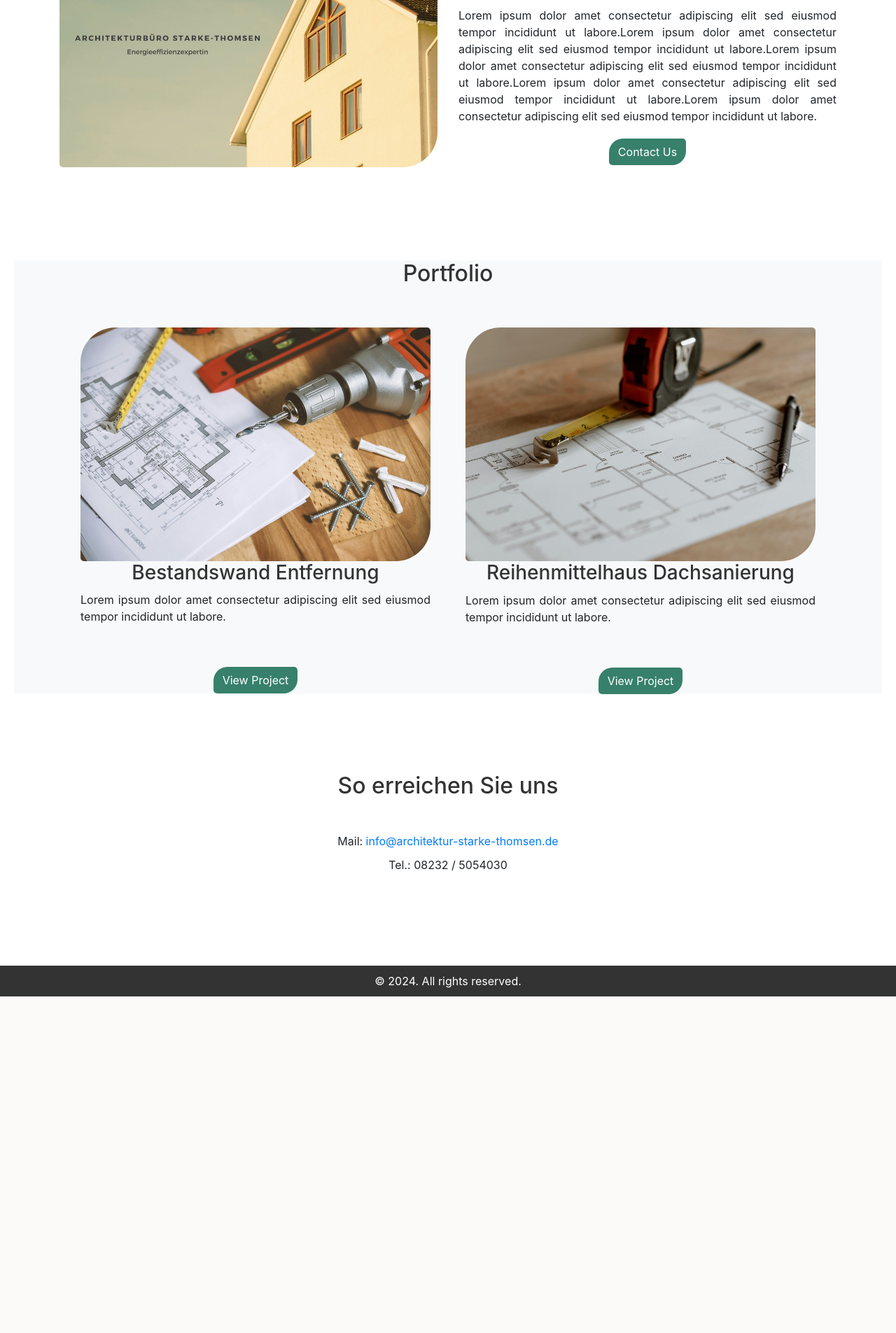
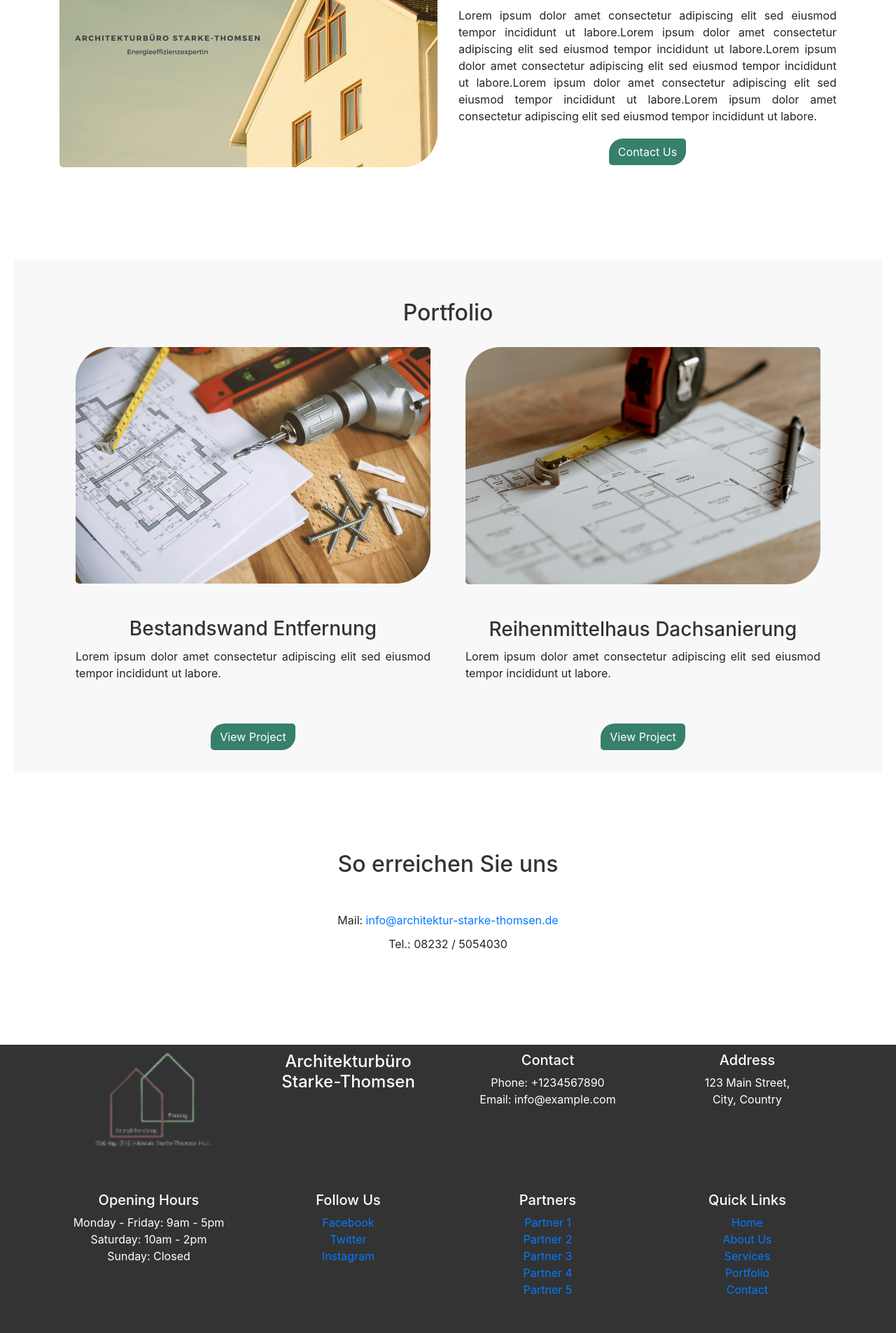
Before and after one commit to DouniaBK/arkitekture-MST, a Django app: page / in a window 1280 px wide. Shown: the part 1334-3239 px from the top of the page at 70% size. Before the commit the page ends 2758 px from the top, so only its background shows below. Run offline with Django 5.2, Linux system fonts and the light colour scheme; some libraries are stand-ins or nearby versions.

Commit message:
add: footer template and basic design

```diff
--- a/home/static/home/css/styles.css
+++ b/home/static/home/css/styles.css
@@ -246,6 +246,11 @@ div.service h3 {
     padding: 5px; /* Add padding inside the shape */
 }
 
+/*portfolio section */
+
+#portfolio {
+    background-color: rgba(248, 248, 248, 1);
+}
 /* Responsive adjustments */
 @media screen and (max-width: 768px) {
     .service {
--- a/home/templates/home/base.html
+++ b/home/templates/home/base.html
@@ -40,9 +40,10 @@
             {% block content %}{% endblock %}
         </main>
     </div>
-    <footer class="footer">
-        <p>&copy; 2024. All rights reserved.</p>
-    </footer>
+
+    {% include 'home/footer.html' %}
+
+
     <!-- Bootstrap JS CDN -->
     <script src="https://stackpath.bootstrapcdn.com/bootstrap/4.5.2/js/bootstrap.min.js"></script>
     <!-- jQuery CDN (required for Bootstrap) -->
--- /dev/null
+++ b/home/templates/home/footer.html
@@ -0,0 +1,69 @@
+{% load static %}
+<!-- footer.html -->
+<footer class="footer">
+    <div class="container">
+        <div class="row">
+            <!-- Logo -->
+            <div class="col-lg-3 col-md-6 mb-4">
+                <img src="{% static 'home/images/logo-Architekturbüro-Starke-Thomsen-resized-nobg.png' %}" alt="Logo" class="footer-logo img-fluid">
+            </div>
+            <!-- Header -->
+            <div class="col-lg-3 col-md-6 mb-4">
+                <h4 class="footer-heading">Architekturbüro Starke-Thomsen</h4>
+            </div>
+            <!-- Contact Section -->
+            <div class="col-lg-3 col-md-6 mb-4">
+                <h5 class="footer-heading">Contact</h5>
+                <p>Phone: +1234567890</p>
+                <p>Email: info@example.com</p>
+            </div>
+            <!-- Address Section -->
+            <div class="col-lg-3 col-md-6 mb-4">
+                <h5 class="footer-heading">Address</h5>
+                <p>123 Main Street,</p>
+                <p>City, Country</p>
+            </div>
+        </div>
+        <hr class="footer-divider">
+        <div class="row">
+            <!-- Opening Hours Section -->
+            <div class="col-lg-3 col-md-6 mb-4">
+                <h5 class="footer-heading">Opening Hours</h5>
+                <p>Monday - Friday: 9am - 5pm</p>
+                <p>Saturday: 10am - 2pm</p>
+                <p>Sunday: Closed</p>
+            </div>
+            <!-- Social Media Section -->
+            <div class="col-lg-3 col-md-6 mb-4">
+                <h5 class="footer-heading">Follow Us</h5>
+                <ul class="list-unstyled">
+                    <li><a href="#"><i class="fab fa-facebook"></i> Facebook</a></li>
+                    <li><a href="#"><i class="fab fa-twitter"></i> Twitter</a></li>
+                    <li><a href="#"><i class="fab fa-instagram"></i> Instagram</a></li>
+                </ul>
+            </div>
+            <!-- Partners Links Section -->
+            <div class="col-lg-3 col-md-6 mb-4">
+                <h5 class="footer-heading">Partners</h5>
+                <ul class="list-unstyled">
+                    <li><a href="#">Partner 1</a></li>
+                    <li><a href="#">Partner 2</a></li>
+                    <li><a href="#">Partner 3</a></li>
+                    <li><a href="#">Partner 4</a></li>
+                    <li><a href="#">Partner 5</a></li>
+                </ul>
+            </div>
+            <!-- Footer Links Section -->
+            <div class="col-lg-3 col-md-6 mb-4">
+                <h5 class="footer-heading">Quick Links</h5>
+                <ul class="list-unstyled">
+                    <li><a href="#">Home</a></li>
+                    <li><a href="#">About Us</a></li>
+                    <li><a href="#">Services</a></li>
+                    <li><a href="#">Portfolio</a></li>
+                    <li><a href="#">Contact</a></li>
+                </ul>
+            </div>
+        </div>
+    </div>
+</footer>
--- a/home/templates/home/home.html
+++ b/home/templates/home/home.html
@@ -11,7 +11,7 @@
             <h1 class="fw-bold text-center mb-4">Architekturbüro Starke-Thomsen</h1>
             <p class="text-justify">Lorem ipsum dolor sit amet, consectetur adipiscing elit. Sed do eiusmod tempor incididunt ut labore et dolore magna aliqua.</p>
             <div class="text-center mb-4">
-                <a href="{% url 'contact' %}" class="btn btn-primary" id="btn-green-leaf">Contact Us</a>
+                <a href="{% url 'contact' %}" class="btn" id="btn-green-leaf">Contact Us</a>
             </div>
         </div>
         <div class="col-lg-6">
@@ -74,26 +74,31 @@
 </div>
 
 <!-- Portfolio section -->
-<div class="container-fluid bg-light m-7">
-    <div class="container">
+<div class="container-fluid m-7" id="portfolio">
+    <div class="container p-2">
     <div class="content-section">
-        <h2 class="m-5">Portfolio</h2>
+        <h2 class="mt-5">Portfolio</h2>
         <div class="row justify-content-center">
             <div class="col-lg-6">
                 <div class="project">
                     <img src="{% static 'home/images/project1.jpg' %}" class="img-fluid" alt="Project 1" id="aboutme-image">
-                    <h3>Bestandswand Entfernung</h3>
+                    <h3 class="mt-5">Bestandswand Entfernung</h3>
                     <p class="text-justify">Lorem ipsum dolor amet consectetur adipiscing elit sed eiusmod tempor incididunt ut labore.</p>
                 </div>
+                <div class="text-center m-4">
                 <a href="{% url 'portfolio' %}" class="btn" id="btn-green-leaf">View Project</a>
+                </div>
             </div>
             <div class="col-lg-6">
                 <div class="project">
                     <img src="{% static 'home/images/project2.jpg' %}" class="img-fluid" id="aboutme-image" alt="Project 2">
-                    <h3>Reihenmittelhaus Dachsanierung</h3>
+                    <h3 class="mt-5">Reihenmittelhaus Dachsanierung</h3>
                     <p class="text-justify">Lorem ipsum dolor amet consectetur adipiscing elit sed eiusmod tempor incididunt ut labore.</p>
                 </div>
+                <div class="text-center m-4">
+
                 <a href="{% url 'portfolio' %}" class="btn" id="btn-green-leaf">View Project</a>
+                </div>
             </div>
         </div>
     </div></div>
--- a/home/urls.py
+++ b/home/urls.py
@@ -7,4 +7,5 @@ urlpatterns = [
     path('services/', views.services_view, name='services'),
     path('contact/', views.contact_view, name='contact'),
     path('portfolio/', views.portfolio_view, name='portfolio'),
+    path('footer/', views.footer_view, name='footer'),
 ]
--- a/home/views.py
+++ b/home/views.py
@@ -19,3 +19,7 @@ def contact_view(request):
 
 def portfolio_view(request):
     return render(request, 'home/portfolio.html')
+
+
+def footer_view(request):
+    return render(request, 'home/footer.html')
```
